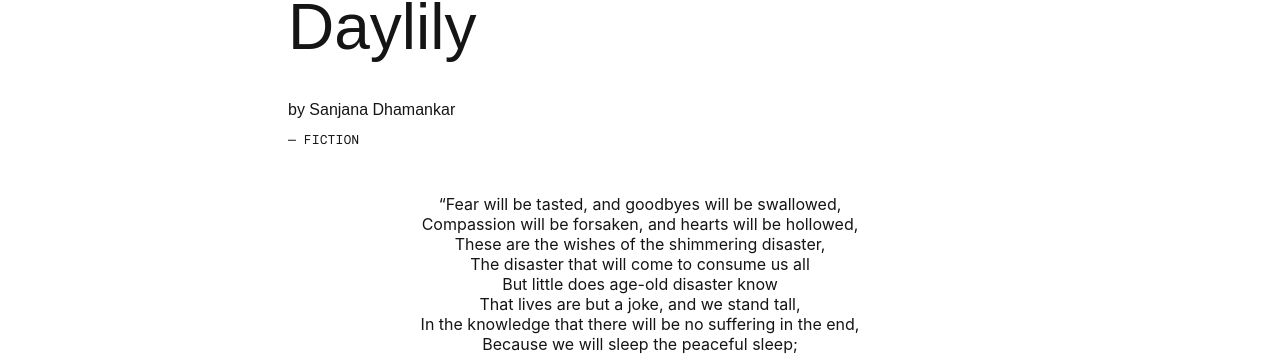
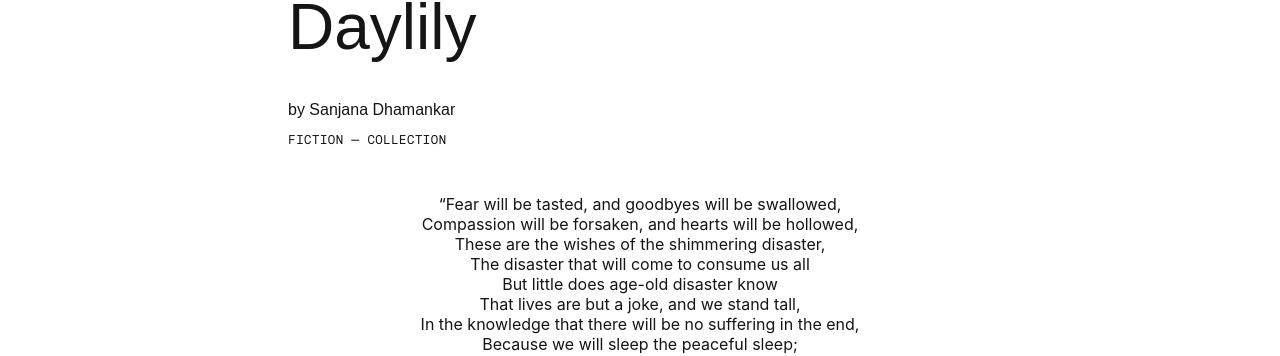
Before and after one commit to Other-People-UCSD/Pink-Currents, a Jekyll site: the page built from _posts/2020-04-24-daylily.md, in a window 1280 px wide and 900 px high. Shown: the part 290-646 px from the top of the window. Built offline with Jekyll 4.4.1, drawn with Linux system fonts in a browser that asks for light colours; nearby versions of some CDN libraries; some of the changed lines change nothing that is shown.

Commit message:
Update from Forestry.io Other People updated _posts/2020-04-24-daylily.md

```diff
--- a/_posts/2020-04-24-daylily.md
+++ b/_posts/2020-04-24-daylily.md
@@ -1,10 +1,12 @@
 ---
-category: Fiction
+category: Collection
 layout: Post
 title: Daylily
 contributor: Sanjana Dhamankar
-date: 2020-04-23 07:00:00 +0000
+date: 2020-04-23T07:00:00.000+00:00
 thumb: ''
+tags:
+- Fiction
 
 ---
 <center>“Fear will be tasted, and goodbyes will be swallowed,<br>Compassion will be forsaken, and hearts will be hollowed,<br>These are the wishes of the shimmering disaster,<br>The disaster that will come to consume us all<br>But little does age-old disaster know<br>That lives are but a joke, and we stand tall,<br>In the knowledge that there will be no suffering in the end,<br>Because we will sleep the peaceful sleep;<br>No hearts to break; no eyes to cry; no wills to bend.”</center>
```
Also changed, not shown: .forestry/front_matter/templates/post.yml.
